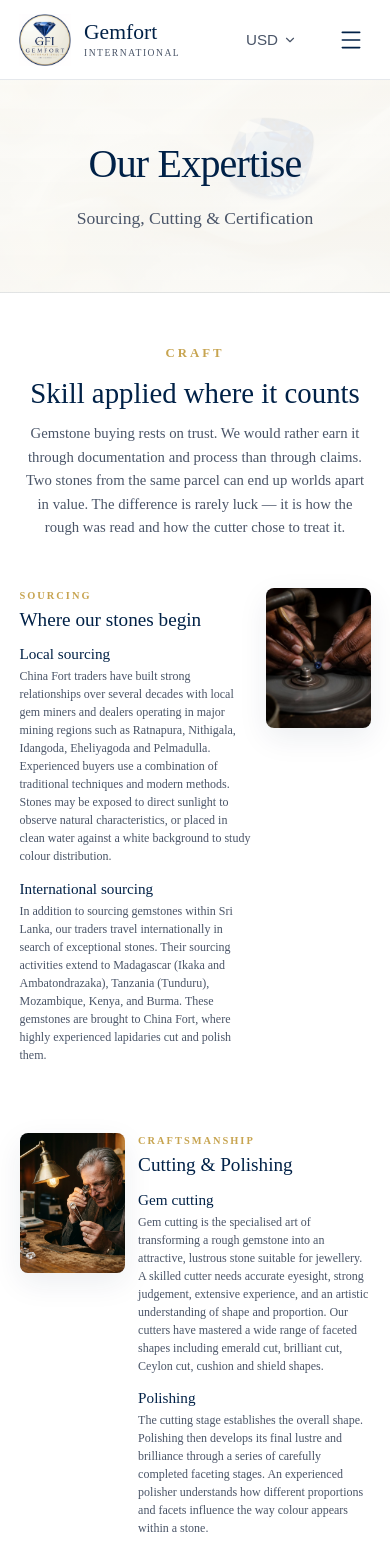
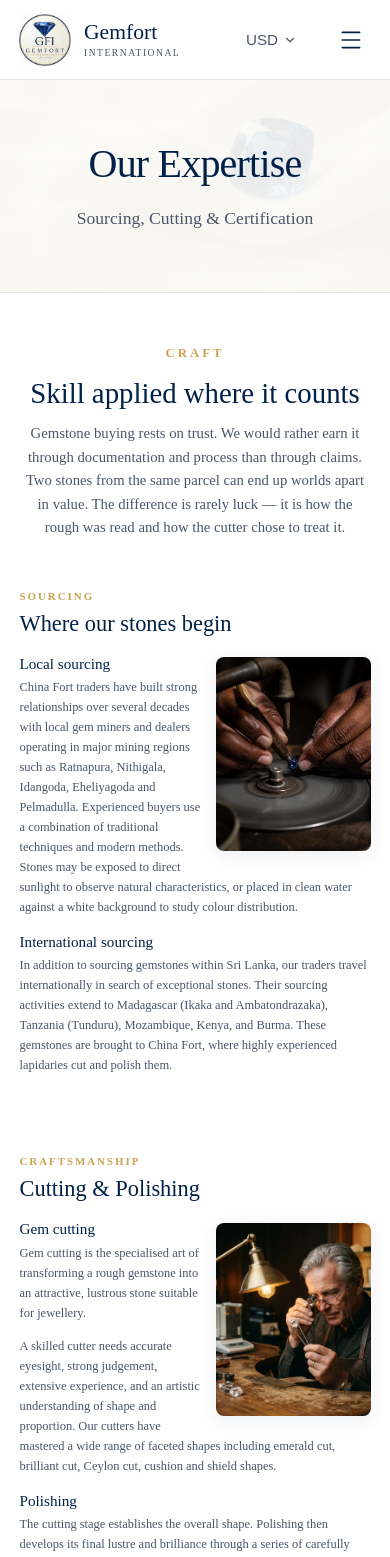
Before and after one commit to ishthiyaqAhamed/Gemfort, a Next.js app: page /expertise in a window 390 px wide. Shown: the top 1557 px of the page. Built offline with nearby package versions, Linux system fonts and the light colour scheme; a web font is replaced by a local one.

Commit message:
feat(expertise): editorial text wrap around floated image on mobile matching Frame 1

```diff
--- a/src/app/expertise/expertise.module.css
+++ b/src/app/expertise/expertise.module.css
@@ -39,26 +39,38 @@
   gap: 7rem;
 }
 
-/* ─── Feature Row: Text Left, Image Right ─── */
-.featureRow {
+/* ─── Desktop 2-Column Grid Layout ─── */
+.featureBlock {
   display: grid;
   grid-template-columns: 1.1fr 0.9fr;
-  gap: 4rem;
-  align-items: flex-start;
+  grid-template-areas:
+    "header media"
+    "text   media";
+  column-gap: 4.5rem;
+  row-gap: 1.25rem;
+  align-items: start;
 }
 
-/* ─── Feature Row: Image Left, Text Right (Cutting & Polishing) ─── */
-.featureRowReverse {
+.featureBlockReverse {
   display: grid;
   grid-template-columns: 0.9fr 1.1fr;
-  gap: 4rem;
-  align-items: flex-start;
+  grid-template-areas:
+    "media header"
+    "media text";
+  column-gap: 4.5rem;
+  row-gap: 1.25rem;
+  align-items: start;
 }
 
-.featureImageCol {
+.headerBlock {
+  grid-area: header;
+}
+
+.mediaBlock {
+  grid-area: media;
   position: relative;
   width: 100%;
-  aspect-ratio: 3/4;
+  aspect-ratio: 3 / 4;
   border-radius: 12px;
   overflow: hidden;
   box-shadow: 0 10px 30px rgba(0, 33, 71, 0.08);
@@ -68,10 +80,10 @@
   object-fit: cover;
 }
 
-.featureTextCol {
+.textBlock {
+  grid-area: text;
   display: flex;
   flex-direction: column;
-  min-width: 0;
 }
 
 .featureEyebrow {
@@ -85,7 +97,7 @@
 
 .featureTitle {
   color: var(--text-primary);
-  margin-bottom: 1.75rem;
+  margin-bottom: 0.5rem;
   font-size: 2.2rem;
   font-family: var(--font-heading);
   line-height: 1.2;
@@ -114,7 +126,7 @@
   font-size: 0.95rem;
 }
 
-/* ─── Mobile Viewport: SIDE-BY-SIDE WITH SMALLER IMAGE ─── */
+/* ─── Mobile Viewport: EDITORIAL TEXT-WRAPPED AROUND FLOATED IMAGE ─── */
 @media (max-width: 768px) {
   .section {
     padding: 50px 0;
@@ -135,84 +147,97 @@
   }
 
   .featuresList {
-    gap: 3.5rem;
+    gap: 4rem;
   }
 
-  /* Keep side-by-side on mobile with a compact image! */
-  .featureRow {
-    grid-template-columns: 1fr 120px;
-    gap: 1rem;
-    align-items: flex-start;
+  /* Clear out CSS Grid so standard float wrapping activates */
+  .featureBlock,
+  .featureBlockReverse {
+    display: block;
   }
 
-  .featureRowReverse {
-    grid-template-columns: 120px 1fr;
-    gap: 1rem;
-    align-items: flex-start;
+  /* Clearfix to contain floated images */
+  .featureBlock::after,
+  .featureBlockReverse::after {
+    content: "";
+    display: table;
+    clear: both;
   }
 
-  .featureImageCol {
-    width: 100%;
-    max-width: 120px;
-    aspect-ratio: 3/4;
-    border-radius: 8px;
-    position: sticky;
-    top: calc(var(--nav-height) + 1rem);
+  .headerBlock {
+    margin-bottom: 1rem;
+    display: block;
   }
 
   .featureEyebrow {
-    font-size: 0.65rem;
+    font-size: 0.68rem;
     letter-spacing: 2px;
-    margin-bottom: 0.25rem;
+    margin-bottom: 0.35rem;
   }
 
   .featureTitle {
-    font-size: 1.35rem;
-    line-height: 1.15;
+    font-size: 1.6rem;
+    line-height: 1.2;
+    margin-bottom: 0;
+  }
+
+  /* Floated image on the right: text flows along the left and wraps underneath */
+  .mediaBlock {
+    float: right;
+    width: 48%;
+    max-width: 180px;
+    min-width: 130px;
+    aspect-ratio: 4 / 5;
+    margin: 0.2rem 0 0.85rem 1rem;
+    border-radius: 10px;
+    overflow: hidden;
+    position: relative;
+    box-shadow: 0 4px 18px rgba(0, 33, 71, 0.08);
+  }
+
+  .textBlock {
+    display: block;
+  }
+
+  .subHeading {
+    font-size: 1rem;
+    margin-bottom: 0.3rem;
+    line-height: 1.3;
+  }
+
+  .paragraph {
+    font-size: 0.82rem;
+    line-height: 1.65;
     margin-bottom: 0.85rem;
+    color: var(--text-secondary);
+  }
+
+  .labList {
+    font-size: 0.8rem;
+    line-height: 1.6;
+    padding-left: 1.2rem;
+  }
+}
+
+@media (max-width: 480px) {
+  .mediaBlock {
+    width: 46%;
+    max-width: 155px;
+    min-width: 120px;
+    margin: 0.2rem 0 0.75rem 0.85rem;
+    border-radius: 8px;
+  }
+
+  .featureTitle {
+    font-size: 1.4rem;
   }
 
   .subHeading {
     font-size: 0.95rem;
-    margin-bottom: 0.25rem;
-    line-height: 1.25;
   }
 
   .paragraph {
     font-size: 0.78rem;
-    line-height: 1.55;
-    margin-bottom: 0.85rem;
-  }
-
-  .labList {
-    font-size: 0.75rem;
-    line-height: 1.5;
-    padding-left: 1.1rem;
+    line-height: 1.6;
   }
 }
-
-@media (max-width: 480px) {
-  .featureRow {
-    grid-template-columns: 1fr 105px;
-    gap: 0.85rem;
-  }
-
-  .featureRowReverse {
-    grid-template-columns: 105px 1fr;
-    gap: 0.85rem;
-  }
-
-  .featureImageCol {
-    max-width: 105px;
-    aspect-ratio: 3/4;
-  }
-
-  .featureTitle {
-    font-size: 1.2rem;
-  }
-
-  .paragraph {
-    font-size: 0.75rem;
-    line-height: 1.5;
-  }
-}
--- a/src/app/expertise/page.tsx
+++ b/src/app/expertise/page.tsx
@@ -49,12 +49,16 @@ export default function ExpertisePage() {
               initial={{ opacity: 0, y: 30 }}
               whileInView={{ opacity: 1, y: 0 }}
               viewport={{ once: true }}
-              className={styles.featureRow}
+              className={styles.featureBlock}
             >
-              <div className={styles.featureTextCol}>
+              <div className={styles.headerBlock}>
                 <p className={styles.featureEyebrow}>Sourcing</p>
                 <h2 className={styles.featureTitle}>Where our stones begin</h2>
-
+              </div>
+              <div className={styles.mediaBlock}>
+                <Image src="/images/custom-sourcing.png" alt="Sourcing" fill className={styles.featureImage} />
+              </div>
+              <div className={styles.textBlock}>
                 <h3 className={styles.subHeading}>Local sourcing</h3>
                 <p className={styles.paragraph}>
                   China Fort traders have built strong relationships over several decades with local gem miners and dealers operating in major mining regions such as Ratnapura, Nithigala, Idangoda, Eheliyagoda and Pelmadulla. Experienced buyers use a combination of traditional techniques and modern methods. Stones may be exposed to direct sunlight to observe natural characteristics, or placed in clean water against a white background to study colour distribution.
@@ -65,9 +69,6 @@ export default function ExpertisePage() {
                   In addition to sourcing gemstones within Sri Lanka, our traders travel internationally in search of exceptional stones. Their sourcing activities extend to Madagascar (Ikaka and Ambatondrazaka), Tanzania (Tunduru), Mozambique, Kenya, and Burma. These gemstones are brought to China Fort, where highly experienced lapidaries cut and polish them.
                 </p>
               </div>
-              <div className={styles.featureImageCol}>
-                <Image src="/images/custom-sourcing.png" alt="Sourcing" fill className={styles.featureImage} />
-              </div>
             </motion.div>
 
             {/* Cutting & Polishing */}
@@ -75,18 +76,22 @@ export default function ExpertisePage() {
               initial={{ opacity: 0, y: 30 }}
               whileInView={{ opacity: 1, y: 0 }}
               viewport={{ once: true }}
-              className={styles.featureRowReverse}
+              className={styles.featureBlockReverse}
             >
-              <div className={styles.featureImageCol}>
+              <div className={styles.headerBlock}>
+                <p className={styles.featureEyebrow}>Craftsmanship</p>
+                <h2 className={styles.featureTitle}>Cutting &amp; Polishing</h2>
+              </div>
+              <div className={styles.mediaBlock}>
                 <Image src="/images/about-preview.jpg" alt="Cutting" fill className={styles.featureImage} />
               </div>
-              <div className={styles.featureTextCol}>
-                <p className={styles.featureEyebrow}>Craftsmanship</p>
-                <h2 className={styles.featureTitle}>Cutting &amp; Polishing</h2>
-
+              <div className={styles.textBlock}>
                 <h3 className={styles.subHeading}>Gem cutting</h3>
                 <p className={styles.paragraph}>
-                  Gem cutting is the specialised art of transforming a rough gemstone into an attractive, lustrous stone suitable for jewellery. A skilled cutter needs accurate eyesight, strong judgement, extensive experience, and an artistic understanding of shape and proportion. Our cutters have mastered a wide range of faceted shapes including emerald cut, brilliant cut, Ceylon cut, cushion and shield shapes.
+                  Gem cutting is the specialised art of transforming a rough gemstone into an attractive, lustrous stone suitable for jewellery.
+                </p>
+                <p className={styles.paragraph}>
+                  A skilled cutter needs accurate eyesight, strong judgement, extensive experience, and an artistic understanding of shape and proportion. Our cutters have mastered a wide range of faceted shapes including emerald cut, brilliant cut, Ceylon cut, cushion and shield shapes.
                 </p>
 
                 <h3 className={styles.subHeading}>Polishing</h3>
@@ -101,12 +106,16 @@ export default function ExpertisePage() {
               initial={{ opacity: 0, y: 30 }}
               whileInView={{ opacity: 1, y: 0 }}
               viewport={{ once: true }}
-              className={styles.featureRow}
+              className={styles.featureBlock}
             >
-              <div className={styles.featureTextCol}>
+              <div className={styles.headerBlock}>
                 <p className={styles.featureEyebrow}>Verification</p>
                 <h2 className={styles.featureTitle}>Testing &amp; Certification</h2>
-
+              </div>
+              <div className={styles.mediaBlock}>
+                <Image src="/images/journal/5.jpg" alt="Testing" fill className={styles.featureImage} />
+              </div>
+              <div className={styles.textBlock}>
                 <p className={styles.paragraph} style={{ marginBottom: '1rem' }}>
                   Gem laboratories in China Fort use modern technologies and are supported by professionals from internationally recognised gemological institutes. Gemstones are submitted for testing to determine important characteristics, including heat treatment or synthetics.
                 </p>
@@ -123,9 +132,6 @@ export default function ExpertisePage() {
                   <li>CGL – Ceylon Gem Laboratories</li>
                   <li>AIGS &amp; AGTL</li>
                 </ul>
-              </div>
-              <div className={styles.featureImageCol}>
-                <Image src="/images/journal/5.jpg" alt="Testing" fill className={styles.featureImage} />
               </div>
             </motion.div>
 
```
